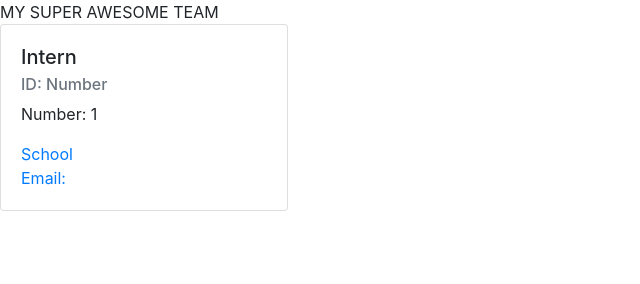
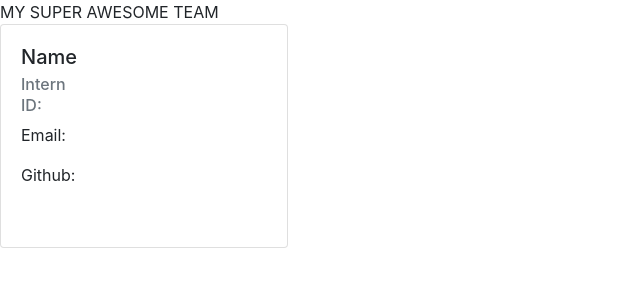
Before and after one commit to javyb92/Team-Generator, a website: page Template/intern.html in a window 1280 px wide. Shown: the whole page, without its empty margins (0-640 px from the left). Drawn offline with nearby package versions, Linux system fonts and the light colour scheme.

Commit message:
Formatted Cards to each position

```diff
--- a/Template/intern.html
+++ b/Template/intern.html
@@ -12,15 +12,15 @@
     <main>
         <div class="card" style="width: 18rem;">
             <div class="card-body">
-              <h5 class="card-title">Intern</h5>
-              <h6 class="card-subtitle mb-2 text-muted">ID: Number</h6>
-              <p class="card-text">Number: 1</p>
-              <a href="#" class="card-link" id="school">School</a>
+              <h5 class="card-title" id="name">Name</h5>
+              <h6 class="card-subtitle mb-2 text-muted" id="title">Intern</h6>
+              <h6 class="card-subtitle mb-2 text-muted" id="idnumber">ID: </h6>
+              <p class="card-text" id="email">Email:</p>
+              <p class="card-text" id="github">Github:<a href="" id="githublink"></a></p>
+
               <br>
-              <a href="#" class="card-link" id="email">Email:</a>
             </div>
-        </div>
-
+          </div>
     </main>
 <script src="https://code.jquery.com/jquery-3.2.1.slim.min.js" integrity="sha384-KJ3o2DKtIkvYIK3UENzmM7KCkRr/rE9/Qpg6aAZGJwFDMVNA/GpGFF93hXpG5KkN" crossorigin="anonymous"></script>
 <script src="https://cdnjs.cloudflare.com/ajax/libs/popper.js/1.12.9/umd/popper.min.js" integrity="sha384-ApNbgh9B+Y1QKtv3Rn7W3mgPxhU9K/ScQsAP7hUibX39j7fakFPskvXusvfa0b4Q" crossorigin="anonymous"></script>
```
Also changed, not shown: Template/manager.html (+6 -5 lines).
